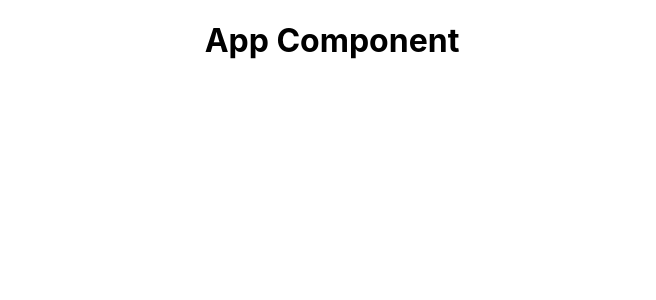
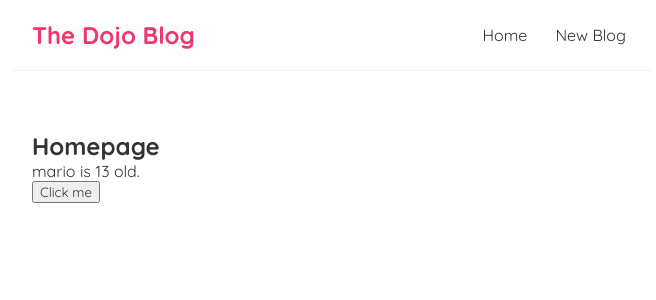
Before and after one commit to krisnemeth/Dojo-blog, a React (Create React App) app: page / in a window 1280 px wide. Shown: the top 300 px of the page, without its empty margins (308-964 px from the left). Built offline with nearby package versions, Linux system fonts and the light colour scheme.

Commit message:
basic styles and pages been added

```diff
--- a/src/App.css
+++ /dev/null
@@ -1,38 +0,0 @@
-.App {
-  text-align: center;
-}
-
-.App-logo {
-  height: 40vmin;
-  pointer-events: none;
-}
-
-@media (prefers-reduced-motion: no-preference) {
-  .App-logo {
-    animation: App-logo-spin infinite 20s linear;
-  }
-}
-
-.App-header {
-  background-color: #282c34;
-  min-height: 100vh;
-  display: flex;
-  flex-direction: column;
-  align-items: center;
-  justify-content: center;
-  font-size: calc(10px + 2vmin);
-  color: white;
-}
-
-.App-link {
-  color: #61dafb;
-}
-
-@keyframes App-logo-spin {
-  from {
-    transform: rotate(0deg);
-  }
-  to {
-    transform: rotate(360deg);
-  }
-}
--- a/src/App.js
+++ b/src/App.js
@@ -1,11 +1,13 @@
 
-import './App.css';
+import Navbar from './Navbar';
+import Home from './Home';
 
 function App() {
   return (
     <div className="App">
+      <Navbar />
       <div className="content">
-        <h1>App Component</h1>
+        <Home />
       </div>
     </div>
   );
--- /dev/null
+++ b/src/Home.js
@@ -0,0 +1,22 @@
+import { useState } from 'react';
+
+const Home = () => {
+
+    const [name, setName] = useState('mario');
+    const [age, setAge] = useState(13);
+
+    const handleClick = () => {
+        setName('luigi');
+        setAge('18');
+    }
+
+    return (
+        <div className="home">
+            <h2>Homepage</h2>
+            <p>{ name } is { age } old.</p>
+            <button onClick={handleClick}>Click me</button>
+        </div>
+    );
+}
+
+export default Home;
--- /dev/null
+++ b/src/Navbar.js
@@ -0,0 +1,13 @@
+const Navbar = () => {
+    return (
+        <nav className="navbar">
+            <h1>The Dojo Blog</h1>
+            <div className="links">
+            <a href="/">Home</a>
+            <a href="/create">New Blog</a>
+            </div>
+        </nav>
+     );
+}
+
+export default Navbar;
--- a/src/index.css
+++ b/src/index.css
@@ -1,13 +1,35 @@
-body {
+@import url('https://fonts.googleapis.com/css2?family=Quicksand:wght@300;400;500;600;700&display=swap');
+
+/* base styles */
+* {
   margin: 0;
-  font-family: -apple-system, BlinkMacSystemFont, 'Segoe UI', 'Roboto', 'Oxygen',
-    'Ubuntu', 'Cantarell', 'Fira Sans', 'Droid Sans', 'Helvetica Neue',
-    sans-serif;
-  -webkit-font-smoothing: antialiased;
-  -moz-osx-font-smoothing: grayscale;
+  font-family: "Quicksand";
+  color: #333;
 }
-
-code {
-  font-family: source-code-pro, Menlo, Monaco, Consolas, 'Courier New',
-    monospace;
+.navbar {
+  padding: 20px;
+  display: flex;
+  align-items: center;
+  max-width: 600px;
+  margin: 0 auto;
+  border-bottom: 1px solid #f2f2f2;
 }
+.navbar h1 {
+  color: #f1356d;
+}
+.navbar .links {
+  margin-left: auto;
+}
+.navbar a {
+  margin-left: 16px;
+  text-decoration: none;
+  padding: 6px;
+}
+.navbar a:hover {
+  color: #f1356d;
+}
+.content {
+  max-width: 600px;
+  margin: 40px auto;
+  padding: 20px;
+}
```
